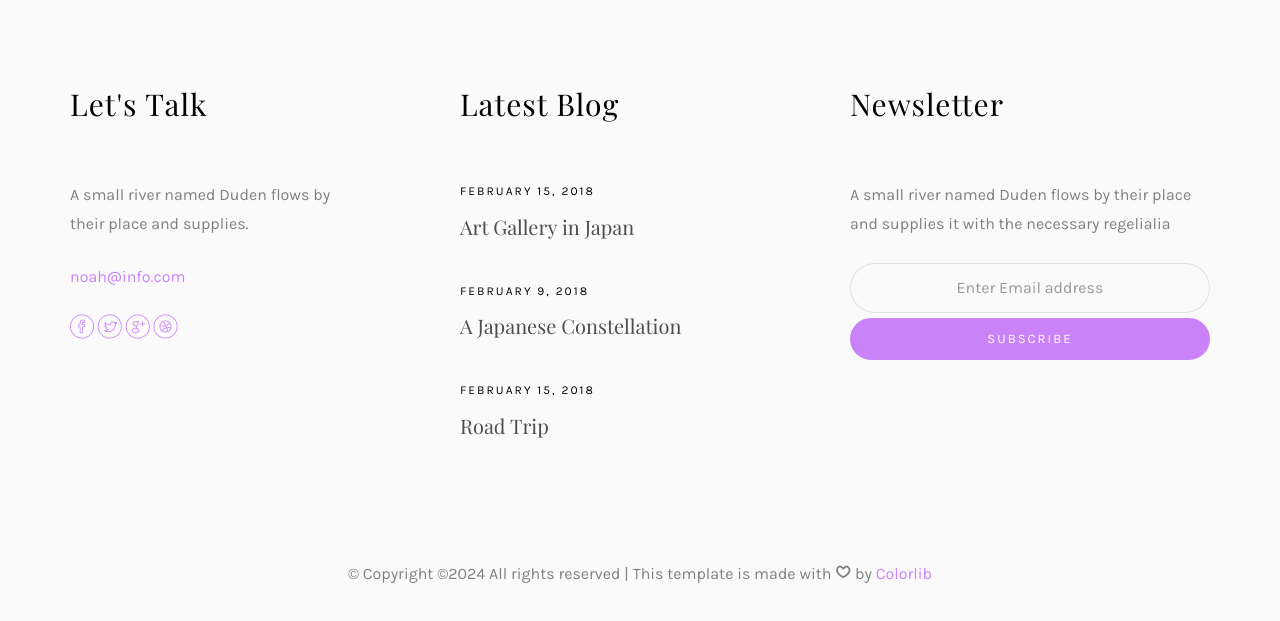
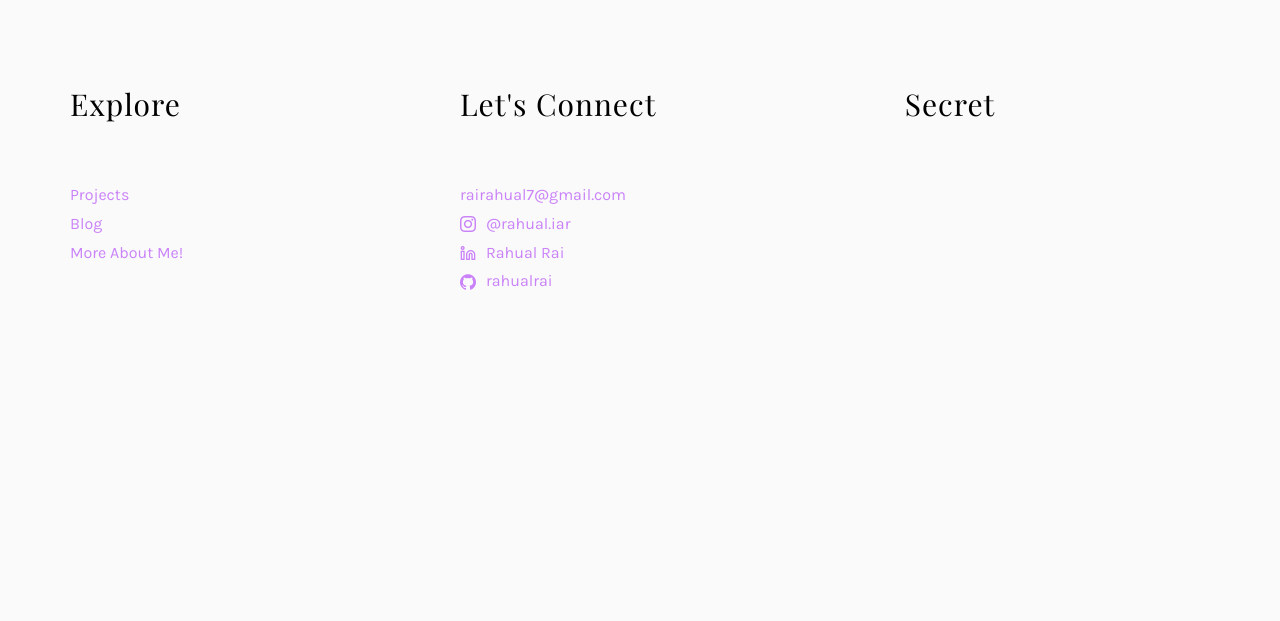
Before and after one commit to rahualrai/rahualrai.github.io, a plain HTML site: page blog.html in a window 1280 px wide. Shown: the part 2036-2657 px from the top of the page. After the commit the page ends 2540 px from the top, so only its background shows below. Drawn offline with nearby package versions, Linux system fonts and the light colour scheme; files whose address does not match are found by name; a web font is replaced by a local one.

Commit message:
Edited footer

```diff
--- a/blog.html
+++ b/blog.html
@@ -194,62 +194,54 @@
 				<div class="container">
 					<div class="row">
 						<div class="col-md-4 col-pb-sm">
+							<h2>Explore</h2>
+							<div>
+								<a href="projects.html">Projects</a>
+							</div>
+							<div>
+								<a href="blog.html">Blog</a>
+							</div>
+							<div>
+								<a href="about.html">More About Me!</a>
+							</div>
+						</div>
+
+						<div class="col-md-4 col-pb-sm" id="">
 							<div class="row">
 								<div class="col-md-10">
-									<h2>Let's Talk</h2>
-									<p>A small river named Duden flows by their place and supplies.</p>
-									<p><a href="#">noah@info.com</a></p>
-									<p class="colorlib-social-icons">
-										<a href="#"><i class="icon-facebook4"></i></a>
-										<a href="#"><i class="icon-twitter3"></i></a>
-										<a href="#"><i class="icon-googleplus"></i></a>
-										<a href="#"><i class="icon-dribbble2"></i></a>
-									</p>
+									<h2>Let's Connect</h2>
+									<div>
+										<a href="mailto:rairahual@gmail.com">rairahual7@gmail.com</a>
+									</div>
+									<div>
+										<a href="https://www.instagram.com/rahual.iar" target="_blank" style="display: flex; align-items: center;">
+											<i class="icon-instagram"></i><p style="margin: 0 0 0 10px;">@rahual.iar</p>
+										</a>
+									</div>
+									<div>
+										<a href="https://www.linkedin.com/in/rahual/" target="_blank" style="display: flex; align-items: center;">
+											<i class="icon-linkedin3"></i><p style="margin: 0 0 0 10px;">Rahual Rai</p>
+										</a>
+									</div>
+									<div>
+										<a href="https://github.com/rahualrai" target="_blank" style="display: flex; align-items: center;">
+											<i class="icon-github"></i><p style="margin: 0 0 0 10px;">rahualrai</p>
+										</a>
+									</div>
 								</div>
 							</div>
 						</div>
+
 						<div class="col-md-4 col-pb-sm">
-							<h2>Latest Blog</h2>
-							<div class="f-entry">
-								<a href="#" class="featured-img" style="background-image: url(images/img-1.jpg);"></a>
-								<div class="desc">
-									<span>February 15, 2018</span>
-									<h3><a href="#">Art Gallery in Japan</a></h3>
+							<div class="flip-card">
+								<div class="flip-card-inner">
+								<div class="flip-card-front">
+									<h2>Secret</h2>
+								</div>
+								<div class="flip-card-back">
+									<img src="images/monday-cat.gif" alt="Fun GIF">
 								</div>
 							</div>
-							<div class="f-entry">
-								<a href="#" class="featured-img" style="background-image: url(images/img-2.jpg);"></a>
-								<div class="desc">
-									<span>February 9, 2018</span>
-									<h3><a href="#">A Japanese Constellation</a></h3>
-								</div>
-							</div>
-							<div class="f-entry">
-								<a href="#" class="featured-img" style="background-image: url(images/img-3.jpg);"></a>
-								<div class="desc">
-									<span>February 15, 2018</span>
-									<h3><a href="#">Road Trip</a></h3>
-								</div>
-							</div>
-						</div>
-						<div class="col-md-4 col-pb-sm">
-							<h2>Newsletter</h2>
-							<p>A small river named Duden flows by their place and supplies it with the necessary regelialia</p>
-							<div class="subscribe text-center">
-								<div class="form-group">
-									<input type="text" class="form-control text-center" placeholder="Enter Email address">
-									<input type="submit" value="Subscribe" class="btn btn-primary btn-custom">
-								</div>
-							</div>
-						</div>
-					</div>
-					<div class="row">
-						<div class="col-md-12 text-center">
-							<p>
-								&copy; <!-- Link back to Colorlib can't be removed. Template is licensed under CC BY 3.0. -->
-Copyright &copy;<script>document.write(new Date().getFullYear());</script> All rights reserved | This template is made with <i class="icon-heart4" aria-hidden="true"></i> by <a href="https://colorlib.com" target="_blank">Colorlib</a>
-<!-- Link back to Colorlib can't be removed. Template is licensed under CC BY 3.0. -->
-							</p>
 						</div>
 					</div>
 				</div>
```
